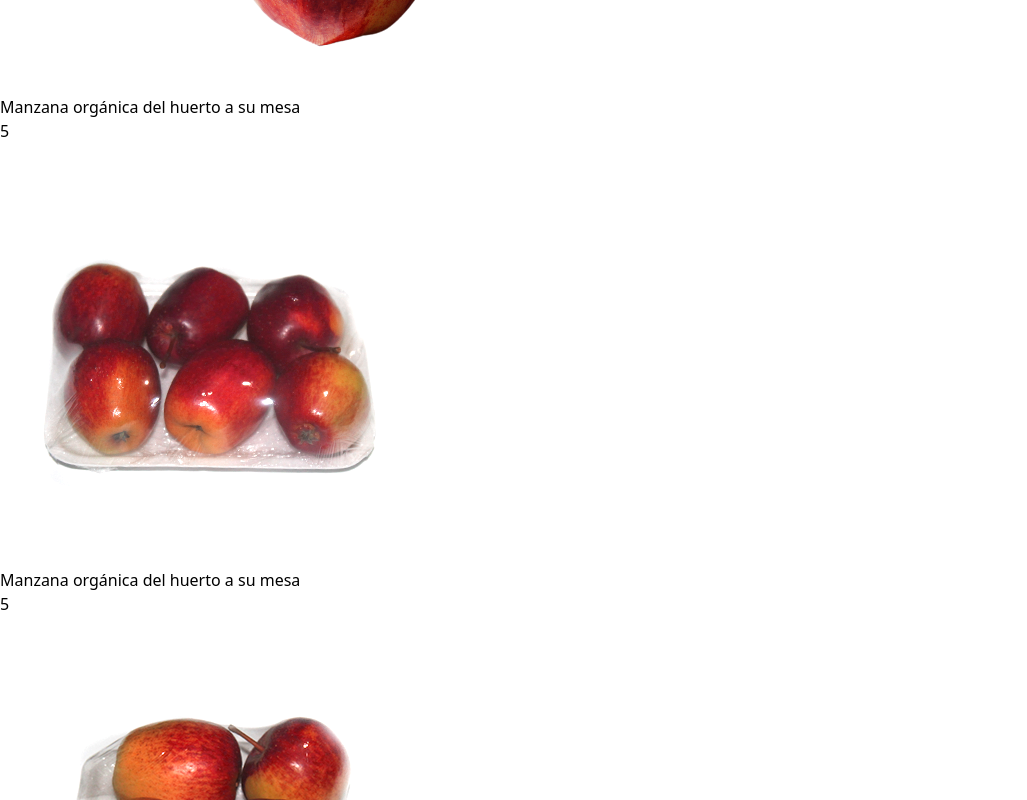
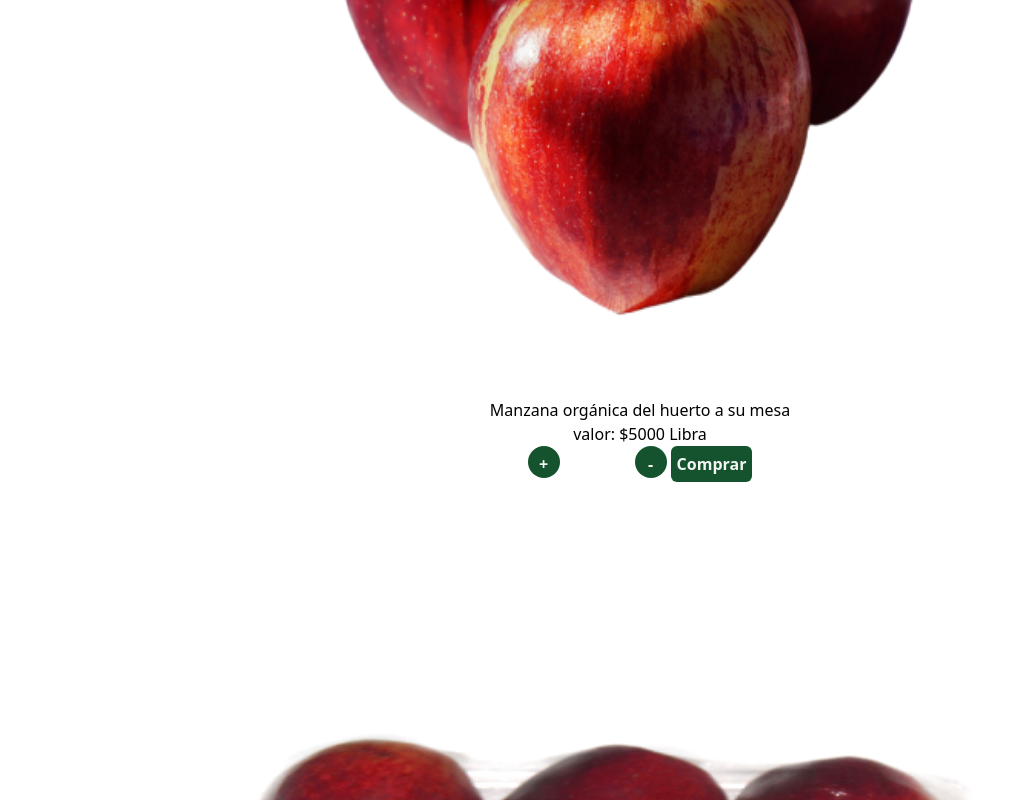
Before and after one commit to doralysantander/Proyecto-Ecommerce, a React (Create React App) app: page / in a window 1280 px wide. Shown: the part 980-1780 px from the top of the page, without its empty margins (0-1027 px from the left). Built offline with nearby package versions, Linux system fonts and the light colour scheme.

Commit message:
Diseño de cada card archivo card.jsx

```diff
--- a/src/App.js
+++ b/src/App.js
@@ -11,7 +11,6 @@ import Productslist from './components/products/Productslist';
 function App() {
   return (
     <>
-
      <Navbar />
      <Carrusel/>
     <Products />
--- a/src/components/navbar/Navbar.jsx
+++ b/src/components/navbar/Navbar.jsx
@@ -37,7 +37,7 @@ const Navbar = () => {
 
   return (
     <>
-    <div className = "w-screen  bg-green-900 flex justify-around items-center md:h-1/3 xl:h-1/3" >
+    <div className = "w-screen  bg-green-900 z-50 sticky top-0 flex justify-around items-center md:h-1/3 xl:h-1/3" >
     <FontAwesomeIcon icon={faBars} className="text-stone-50 h-8 w-8 md:h-16 w-16 "  //icono menu hamburgesa
      onClick={()=>setshowMenu(!showMenu)}//true
     />
--- a/src/components/products/Productslist.jsx
+++ b/src/components/products/Productslist.jsx
@@ -1,6 +1,5 @@
 import React from 'react'
 import Card from '././components/products/Card';
-
 //Apples
 import trayapple1 from '../../assets/products/apples/thre-apples.png'
 import trayapple2 from '../../assets/products/apples/six-apples.png'
@@ -8,7 +7,7 @@ import trayapple3 from '../../assets/products/apples/four-apples.png'
 import trayapple4 from '../../assets/products/apples/eight-apples.png'
 import trayapple5 from '../../assets/products/apples/five-apples.png'
 import trayapple6 from '../../assets/products/apples/five-apples-diferent.png'
-import trayapple7 from '../../assets/products/apples/apples-box.png'
+import trayapple7 from '../../assets/products/apples/four-apples.png'
 
 //Feijoas
 import trayfeijoas1 from '../../assets/products/feijoas/eight-feijoas.png'
@@ -23,13 +22,13 @@ const Productslist = () => {
             id:1,
             description:"Manzana orgánica del huerto a su mesa",
             image:trayapple1,
-            price: 5.000
+            price: 5000
         },
         {
           id:2,
           description:"Manzana orgánica del huerto a su mesa",
           image:trayapple2,
-          price: 5.000
+          price: 5000
         },
 
         {
@@ -43,69 +42,69 @@ const Productslist = () => {
           id:4,
           description:"Manzana orgánica del huerto a su mesa",
           image:trayapple4,
-          price: 5.000
+          price: 5000
           },
 
           {
           id:5,
           description:"Manzana orgánica del huerto a su mesa",
           image:trayapple5,
-          price: 5.000
+          price: 5000
           },
 
           {
             id:6,
             description:"Manzana orgánica del huerto a su mesa",
             image:trayapple6,
-            price: 5.000
+            price: 5000
             },
             {
               id:6,
               description:"Manzana orgánica del huerto a su mesa",
               image:trayapple7,
-              price: 5.000
+              price: 5000
               },
 
               {
                 id:6,
                 description:"Feijoa orgánica de alta calidad",
                 image:trayfeijoas1,
-                price: 5.000
+                price: 5000
                 },
 
                 {
                   id:6,
                   description:"Feijoa orgánica de alta calidad",
                   image:trayfeijoas2,
-                  price: 5.000
+                  price: 5000
                   },
 
                   {
                     id:6,
                     description:"Feijoa orgánica de alta calidad",
                     image:trayfeijoas3,
-                    price: 5.000
+                    price: 5000
                     },
 
                     {
                       id:6,
                       description:"Feijoa orgánica de alta calidad",
                       image:trayfeijoas4,
-                      price: 5.000
+                      price: 5000
                       },
 
                       {
                         id:6,
                         description:"Feijoa orgánica de alta calidad",
                         image:trayfeijoas4,
-                        price: 5.000
+                        price: 5000
                         },
 
                         {
                           id:6,
                           description:"Feijoa orgánica de alta calidad",
                           image:trayfeijoas5,
-                          price: 5.000
+                          price: 5000
                           }
 
 
--- a/src/components/products/components/products/Card.jsx
+++ b/src/components/products/components/products/Card.jsx
@@ -1,14 +1,49 @@
-
+//import "./card.css";
 import React from 'react'
 const Card = (props) => {
   return (
-    <div>
-        <picture ><img src={props.image} alt={props.img} /></picture>
+    <div className="w-screen h-screen flex flex-col justify-center items-center">
+
+       <img src={props.image} alt={props.img} className="w-4/5 h-4/5 overflow-hidden aspect-square" />
         <p>{props.description}</p>
-        <span>{props.price}</span>
+        <span>valor: ${props.price} Libra</span>
+
+        <div className="flex gap-1 ">
+            <button className="bg-green-900 px-1.5 py-1.5 w-8 h-8 text-center rounded-2xl text-zinc-100 font-bold">
+              +
+              </button>
+              <input type="text" size="1" className="border-green-700 px-1.5 py-1.5 text-zinc-900 font-bold"/>
+              <button className="bg-green-900 px-1.5 py-1.5 w-8 h-8 text-center rounded-2xl text-zinc-100 font-bold">
+                -
+              </button>
+
+              <button className="bg-green-900 px-1.5 py-1.5 rounded-md text-zinc-100 font-bold" >
+                Comprar
+              </button>
+
+        </div>
+
 
     </div>
   )
 }
 
 export default Card
+
+/*
+
+import React from 'react'
+
+const Card = (props) => {
+  return (
+    <div className='Card'>
+        <picture className='Character-image'><img src={props.image} alt={props.name} /></picture>
+        <h3 className='Name'>{props.name}</h3>
+        <span className='House'>{props.house}</span>
+        <span>{props.colorPelo}</span>
+    </div>
+  )
+}
+
+export default Card
+*/
--- /dev/null
+++ b/src/components/products/components/products/card.css
@@ -0,0 +1,10 @@
+.Card {
+    background: gray;
+    padding: 1rem;
+    border-radius: 5px;
+    display: flex;
+    flex-direction: column;
+    justify-content: center;
+    align-items: center;
+    gap: 2rem;
+  }
```
